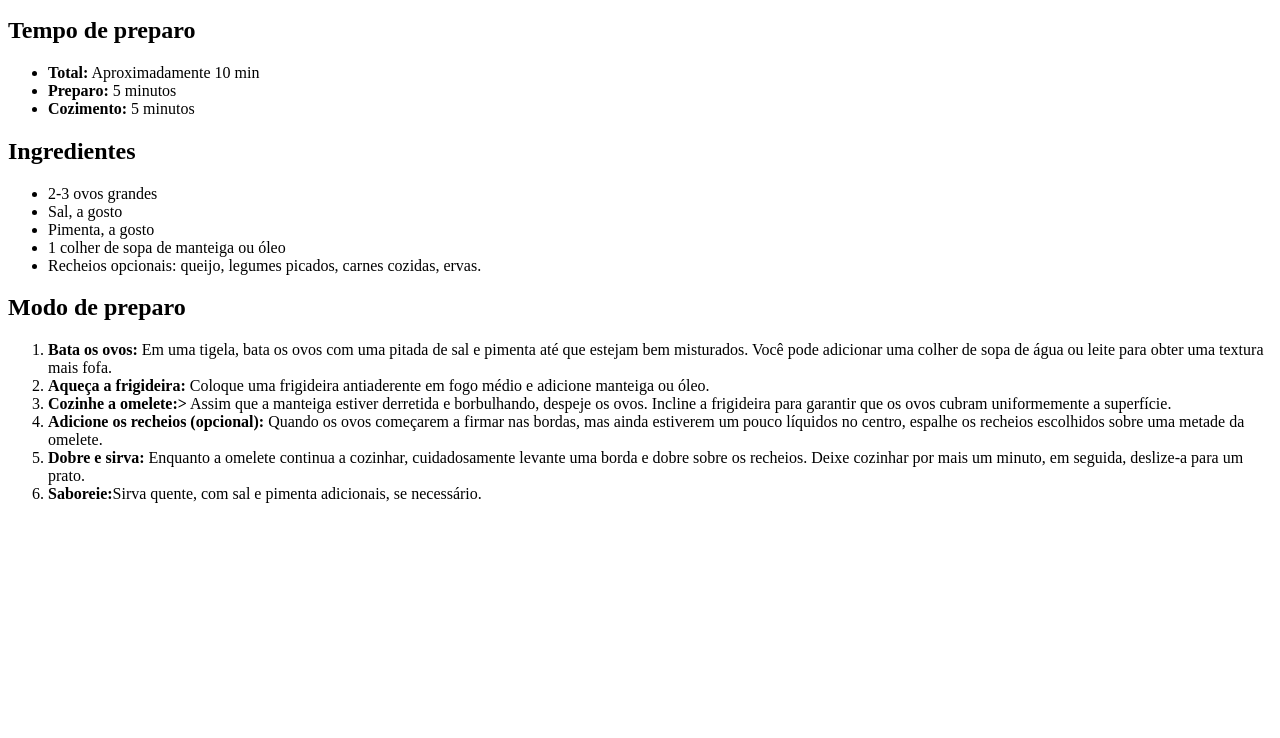
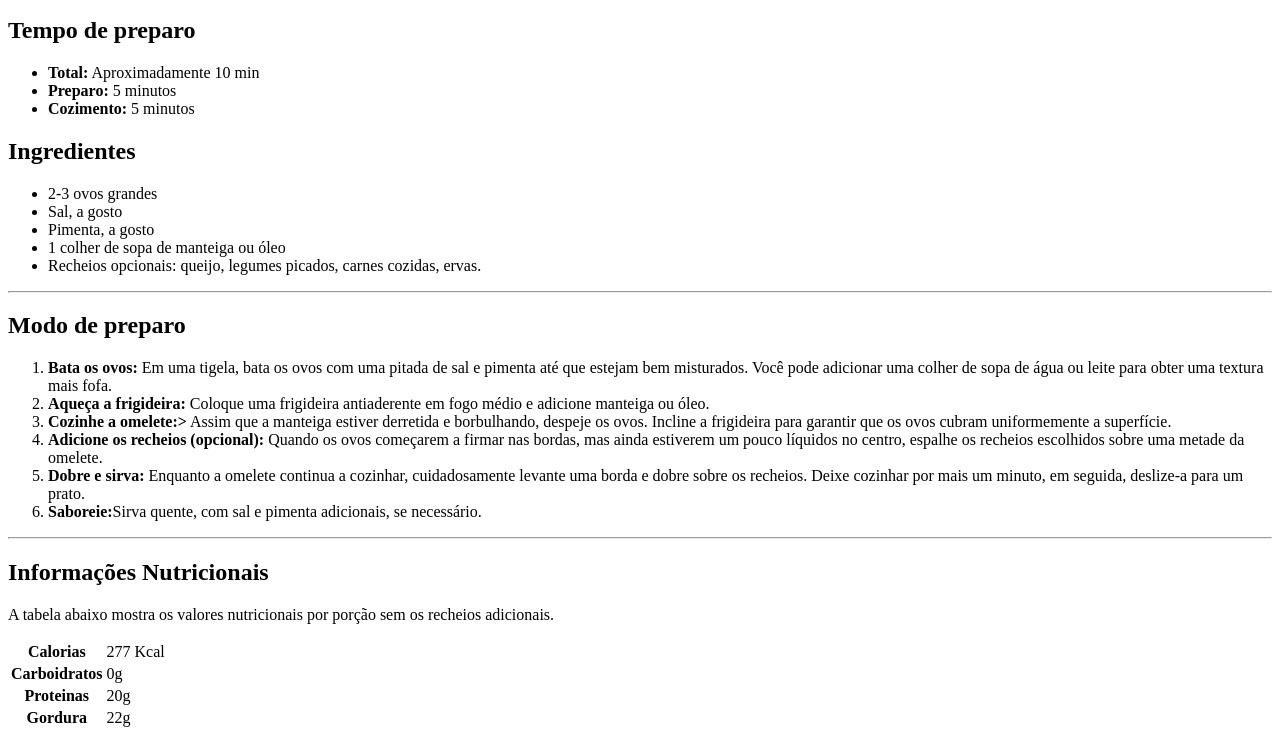
Before and after one commit to Fael011/Receita, a plain HTML site: page index.html in a window 1280 px wide. Shown: the part 713-1451 px from the top of the page. Before the commit the page ends 1232 px from the top, so only its background shows below. Drawn offline with Linux system fonts and the light colour scheme.

Commit message:
Desenvolvimento do HTML - concluido

```diff
--- a/index.html
+++ b/index.html
@@ -3,6 +3,7 @@
 <head>
     <meta charset="UTF-8">
     <meta name="viewport" content="width=device-width, initial-scale=1.0">
+    <link rel="stylesheet" href="style.css">
     <title>Receita de Omelete</title>
 </head>
 <body>
@@ -35,12 +36,11 @@
                 <li>Recheios opcionais: queijo, legumes picados, carnes cozidas, ervas.</li>
             </ul>
         </div>
+        <hr>
         <div>
             <h2>Modo de preparo</h2>
             <ol>
-                <li>
-                    <strong>Bata os ovos:</strong> Em uma tigela, bata os ovos com uma pitada de sal e pimenta até que estejam bem misturados. Você pode adicionar uma colher de sopa de água ou leite para obter uma textura mais fofa.
-                </li>
+                <li><strong>Bata os ovos:</strong> Em uma tigela, bata os ovos com uma pitada de sal e pimenta até que estejam bem misturados. Você pode adicionar uma colher de sopa de água ou leite para obter uma textura mais fofa.</li>
                 <li><strong>Aqueça a frigideira:</strong> Coloque uma frigideira antiaderente em fogo médio e adicione manteiga ou óleo.</li>
                 <li><strong>Cozinhe a omelete:></strong>  Assim que a manteiga estiver derretida e borbulhando, despeje os ovos. Incline a frigideira para garantir que os ovos cubram uniformemente a superfície.</li>
                 <li><strong>Adicione os recheios (opcional):</strong> Quando os ovos começarem a firmar nas bordas, mas ainda estiverem um pouco líquidos no centro, espalhe os recheios escolhidos sobre uma metade da omelete.</li>
@@ -48,5 +48,29 @@
                 <li><strong>Saboreie:</strong>Sirva quente, com sal e pimenta adicionais, se necessário.</li>
             </ol>
         </div>
+        <hr>
+        <div>
+            <h2>Informações Nutricionais</h2>
+            <p>A tabela abaixo mostra os valores nutricionais por porção sem os recheios adicionais.</p>
+
+            <table>
+                <tr>
+                    <th>Calorias</th>
+                    <td>277 Kcal</td>
+                </tr>
+                <tr>
+                    <th>Carboidratos</th>
+                    <td>0g</td>
+                </tr>
+                <tr>
+                    <th>Proteinas </th>
+                    <td>20g</td>
+                </tr>
+                <tr>
+                    <th>Gordura </th>
+                    <td>22g</td>
+                </tr>
+            </table>
+        </div>
 </body>
 </html>
--- /dev/null
+++ b/style.css
@@ -0,0 +1,3 @@
+body{
+
+}
```
